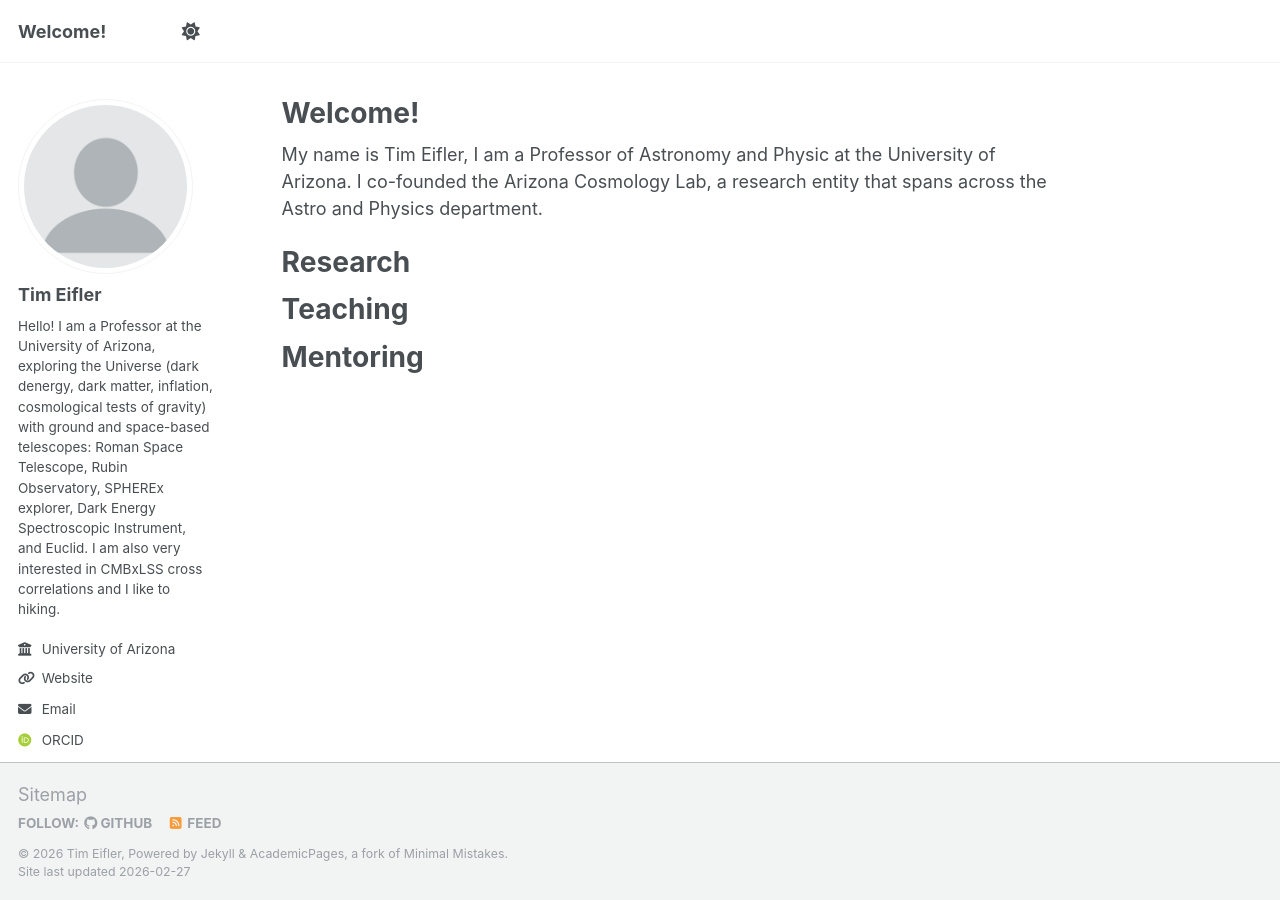
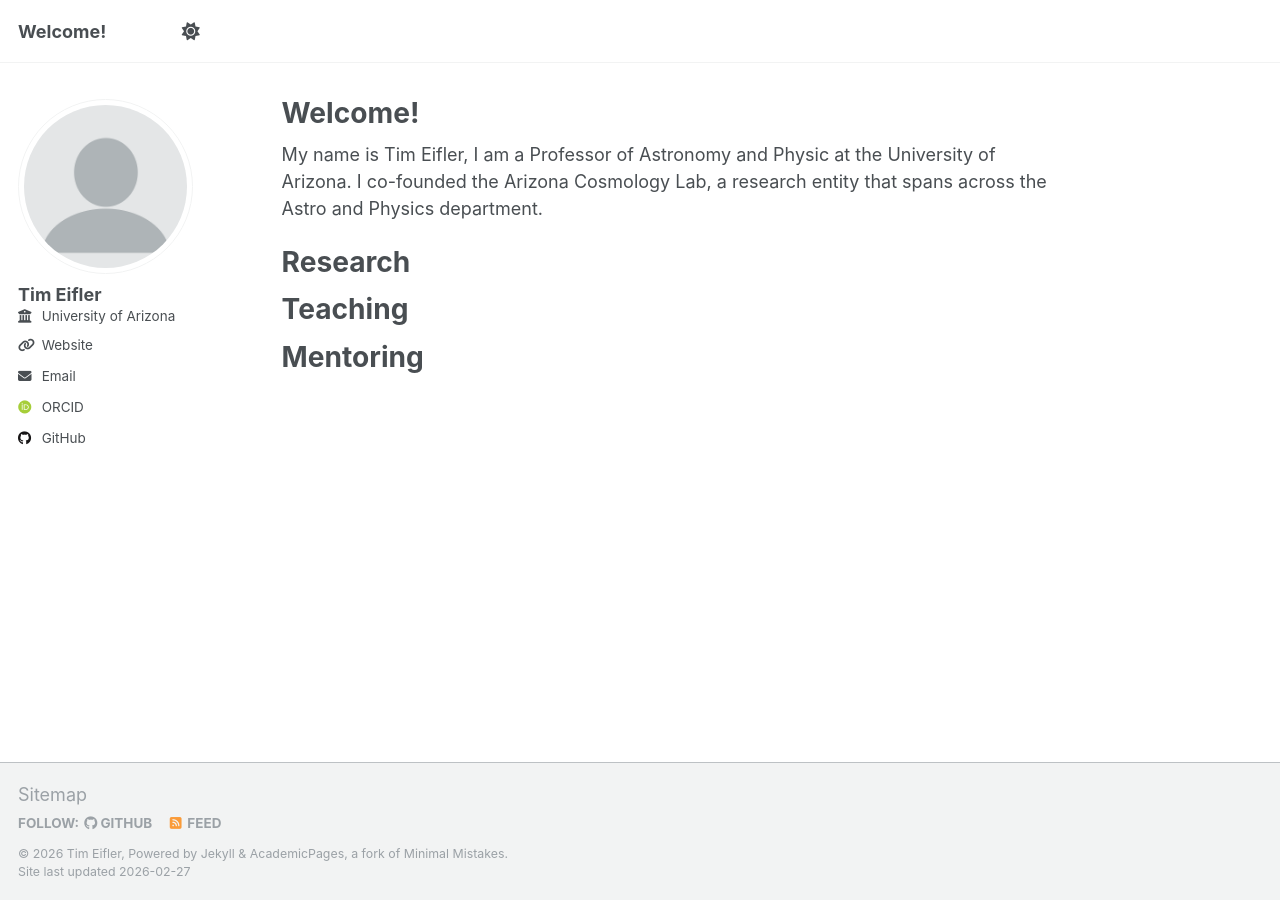
Before and after one commit to timeifler/timeifler.github.io, a Jekyll site: the page built from _pages/about.md, in a window 1280 px wide. Built offline with Jekyll 4.4.1, drawn with Linux system fonts in a browser that asks for light colours; some web fonts are replaced.

Commit message:
Update _config.yml

```diff
--- a/_config.yml
+++ b/_config.yml
@@ -25,7 +25,7 @@
   avatar           : "profile.png"
   name             : "Tim Eifler"
   pronouns         : #"he/him"
-  bio              : "Hello! I am a Professor at the University of Arizona, exploring the Universe (dark denergy, dark matter, inflation, cosmological tests of gravity) with ground and space-based telescopes: Roman Space Telescope, Rubin Observatory, SPHEREx explorer, Dark Energy Spectroscopic Instrument, and Euclid. I am also very interested in CMBxLSS cross correlations and I like to hiking."
+  bio              : #"Hello! I am a Professor at the University of Arizona, exploring the Universe (dark denergy, dark matter, inflation, cosmological tests of gravity) with ground and space-based telescopes: Roman Space Telescope, Rubin Observatory, SPHEREx explorer, Dark Energy Spectroscopic Instrument, and Euclid. I am also very interested in CMBxLSS cross correlations and I like to hiking."
   location         : # "Earth"
   employer         : "University of Arizona"
   uri              : "https://cosmolab.arizona.edu"
```
